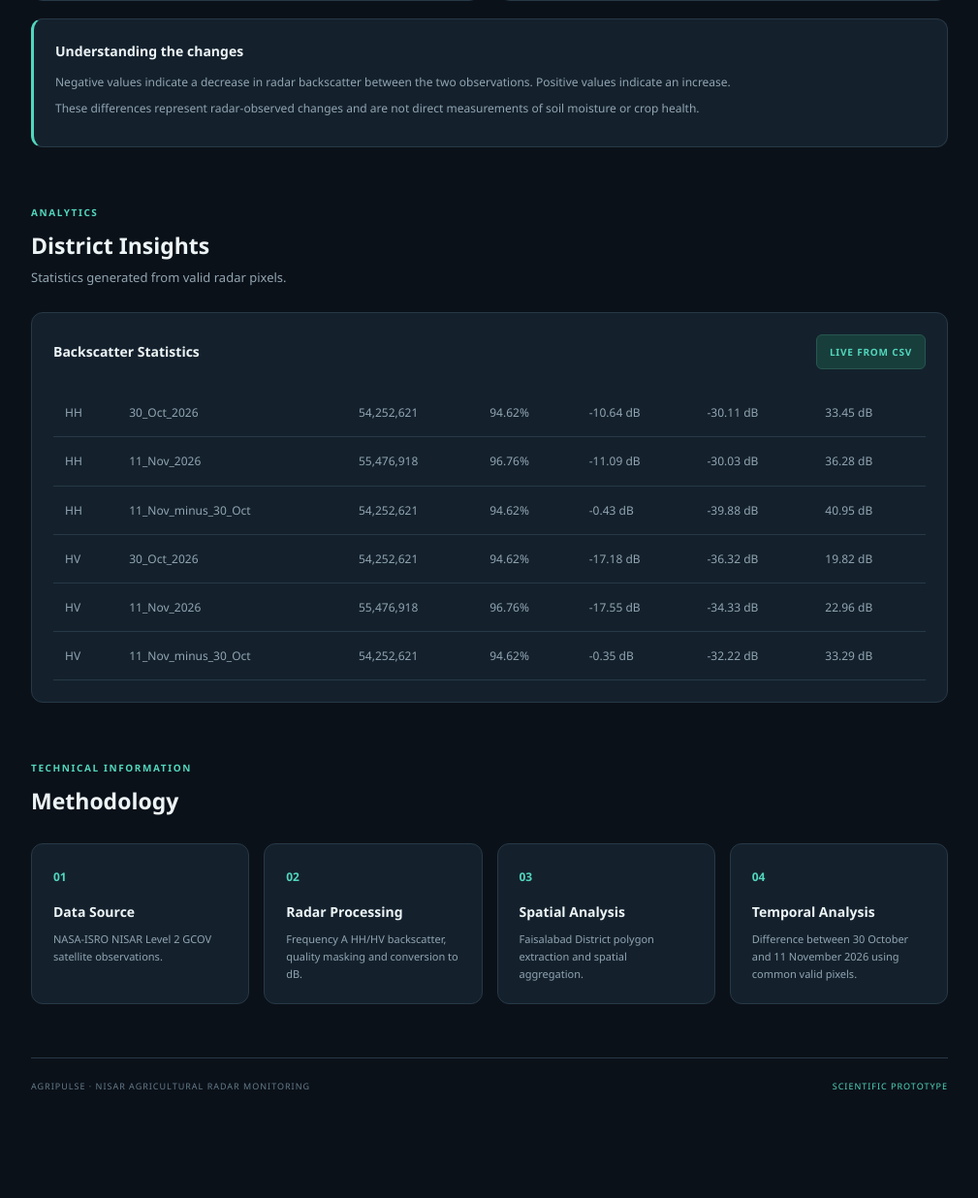
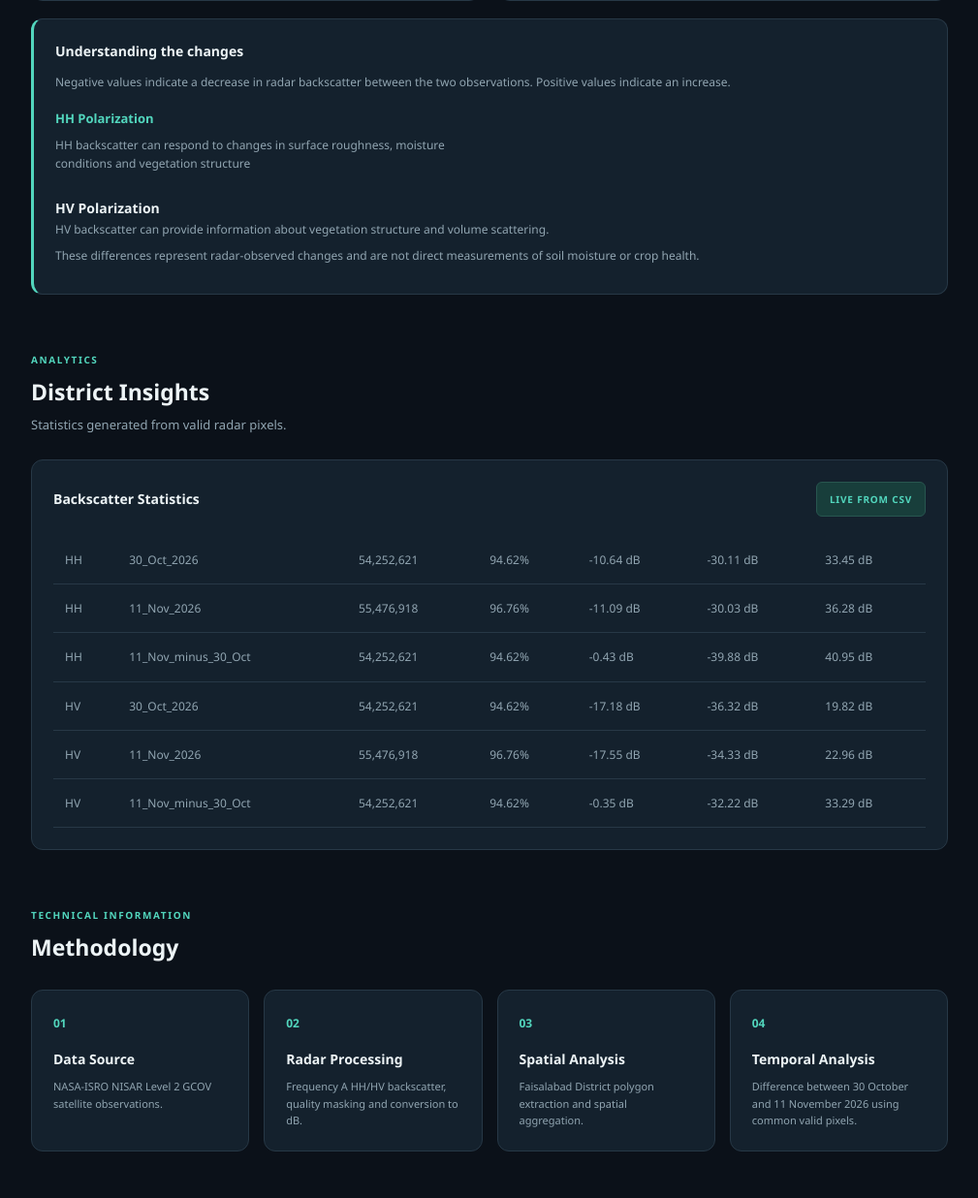
Before and after one commit to Maryam-qaisar/Antheia, a Flask app: page / in a window 1280 px wide. Shown: the part 1916-3152 px from the top of the page at 97% size, without its empty margins (260-1269 px from the left). Before the commit the page ends 3041 px from the top, so only its background shows below. Run offline with Flask 3, Linux system fonts and the light colour scheme; some libraries are stand-ins or nearby versions.

Commit message:
Update dashboard styling and scientific interpretation

```diff
--- a/dashboard/static/css/style.css
+++ b/dashboard/static/css/style.css
@@ -597,3 +597,42 @@ footer span {
         grid-template-columns: 1fr;
     }
 }
+
+.interpretation-details {
+    display: grid;
+    grid-template-columns: repeat(2, 1fr);
+    gap: 20px;
+    margin-top: 18px;
+    margin-bottom: 18px;
+}
+
+.interpretation-details h4 {
+    color: var(--accent);
+    font-size: 13px;
+    margin-bottom: 7px;
+}
+
+.scientific-note {
+    background: var(--surface-light);
+    border: 1px solid var(--border);
+    border-radius: 8px;
+    padding: 15px;
+    margin-top: 15px;
+}
+
+.scientific-note strong {
+    color: var(--accent);
+    font-size: 12px;
+}
+
+.scientific-note p {
+    margin-top: 6px;
+    color: var(--text-secondary);
+    font-size: 12px;
+}
+
+@media (max-width: 750px) {
+    .interpretation-details {
+        grid-template-columns: 1fr;
+    }
+}
--- a/dashboard/templates/index.html
+++ b/dashboard/templates/index.html
@@ -222,6 +222,23 @@
                         backscatter between the two observations.
                         Positive values indicate an increase.
                     </p>
+                    <div class = "interpretation-details">
+                        <div>
+                            <h4>HH Polarization</h4>
+                            <p>
+                                HH backscatter can respond to changes in
+                                surface roughness, moisture conditions
+                                and vegetation structure
+                            </p>
+                        </div>
+                    </div>
+                    <div>
+                        <h4>HV Polarization</h4>
+                        <p>
+                            HV backscatter can provide information about
+                            vegetation structure and volume scattering.
+                        </p>
+                    </div>
 
                     <p>
                         These differences represent radar-observed
@@ -260,12 +277,14 @@
                                     <th>VALID PIXELS</th>
                                     <th>COVERAGE</th>
                                     <th>MEAN (dB)</th>
+                                    <th>MINIMUM (db)</th>
+                                    <th>MAXIMUM (db)</th>
                                 </tr>
                             </thead>
 
                             <tbody>
                                 <tr>
-                                    <td colspan="5">
+                                    <td colspan="7">
                                         Loading statistics...
                                     </td>
                                 </tr>
```
